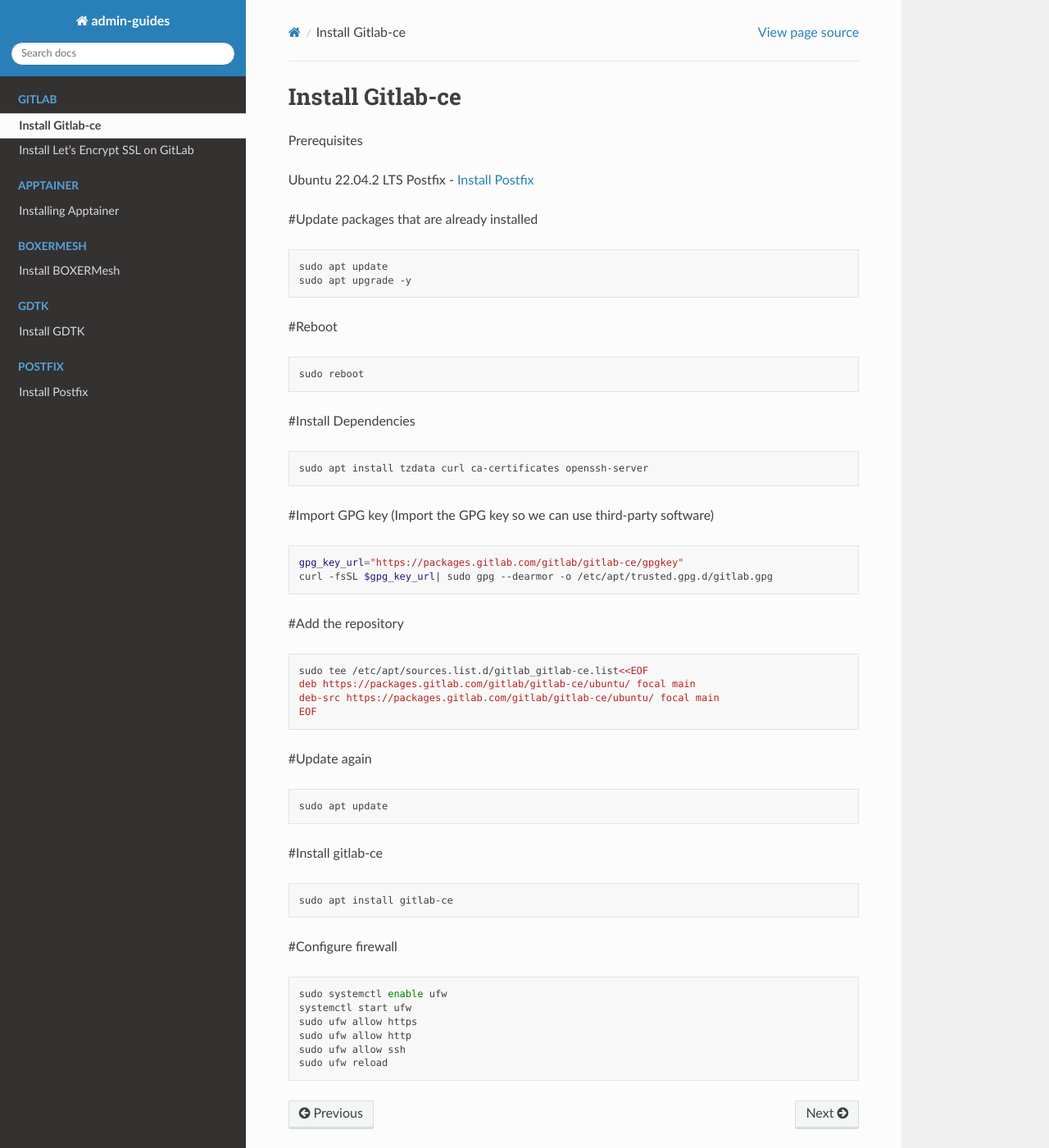
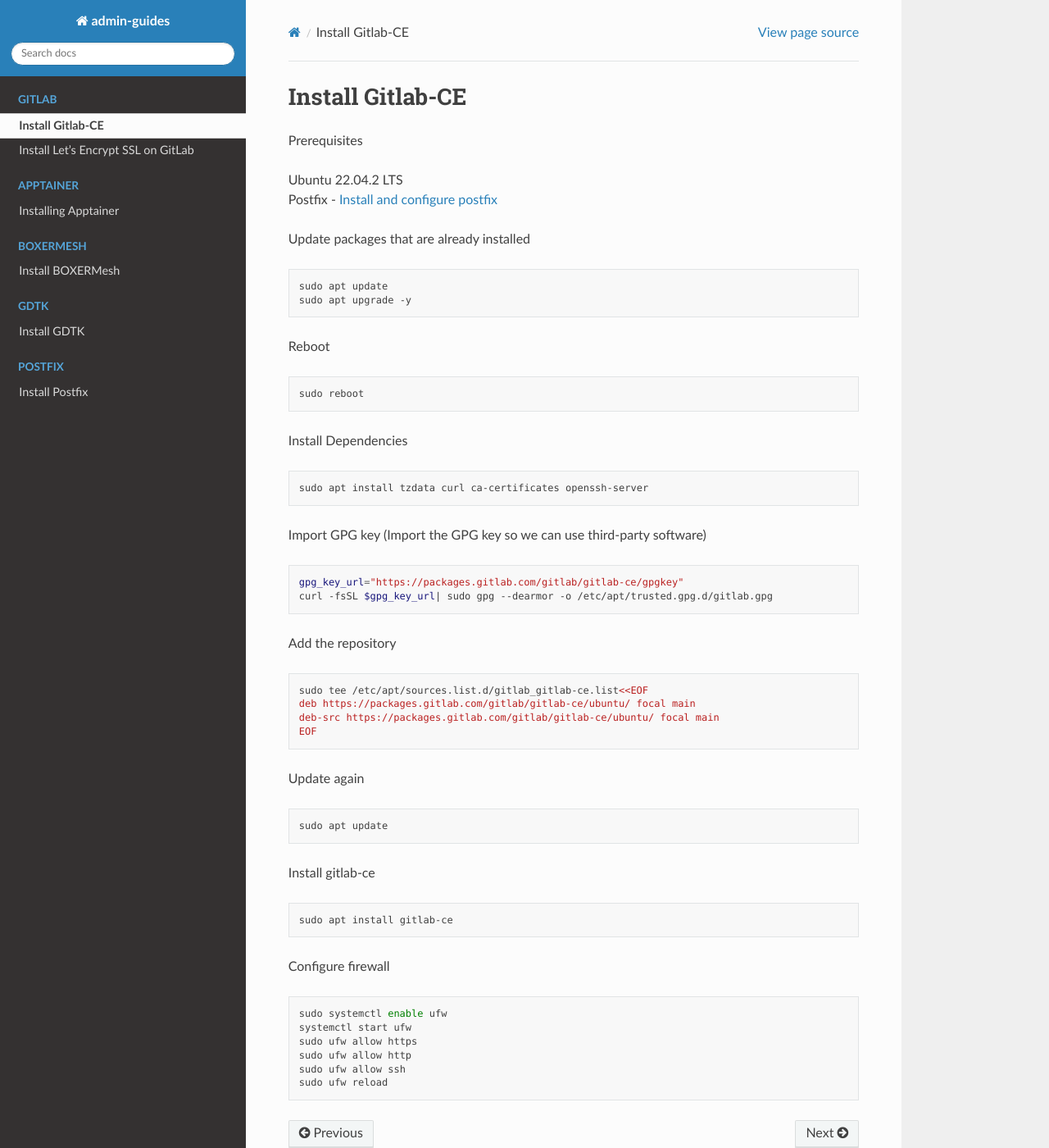
Before and after one commit to parscr/admin-guides, a Sphinx documentation site: the page built from docs/source/install-gitlab.rst, in a window 1280 px wide and 1400 px high. Shown: the whole window at 82% size. Built offline with Sphinx 7.4.7 and the Read the Docs theme 2.0.0, drawn with Linux system fonts in a browser that asks for light colours.

Commit message:
removed #

```diff
--- a/docs/source/install-gitlab.rst
+++ b/docs/source/install-gitlab.rst
@@ -1,39 +1,42 @@
-Install Gitlab-ce
------------------
+Install Gitlab-CE
+=================
 
 Prerequisites
 
-Ubuntu 22.04.2 LTS
-Postfix - :doc:`install-postfix`
+
+| Ubuntu 22.04.2 LTS
+| Postfix - :doc:`Install and configure postfix <install-postfix>`
 
 
-#Update packages that are already installed
+.. | Postfix - :doc:`install-postfix`
+
+Update packages that are already installed
 
 .. code-block:: bash
 
     sudo apt update
     sudo apt upgrade -y
 
-#Reboot
+Reboot
 
 .. code-block:: bash
 
     sudo reboot
 
-#Install Dependencies
+Install Dependencies
 
 .. code-block:: bash
 
     sudo apt install tzdata curl ca-certificates openssh-server
 
-#Import GPG key (Import the GPG key so we can use third-party software)
+Import GPG key (Import the GPG key so we can use third-party software)
 
 .. code-block:: bash
 
     gpg_key_url="https://packages.gitlab.com/gitlab/gitlab-ce/gpgkey"
     curl -fsSL $gpg_key_url| sudo gpg --dearmor -o /etc/apt/trusted.gpg.d/gitlab.gpg
 
-#Add the repository
+Add the repository
 
 .. code-block:: bash
 
@@ -42,19 +45,19 @@
     deb-src https://packages.gitlab.com/gitlab/gitlab-ce/ubuntu/ focal main
     EOF
 
-#Update again
+Update again
 
 .. code-block:: bash
 
     sudo apt update
 
-#Install gitlab-ce
+Install gitlab-ce
 
 .. code-block:: bash
 
     sudo apt install gitlab-ce
 
-#Configure firewall
+Configure firewall
 
 .. code-block:: bash
 
```
